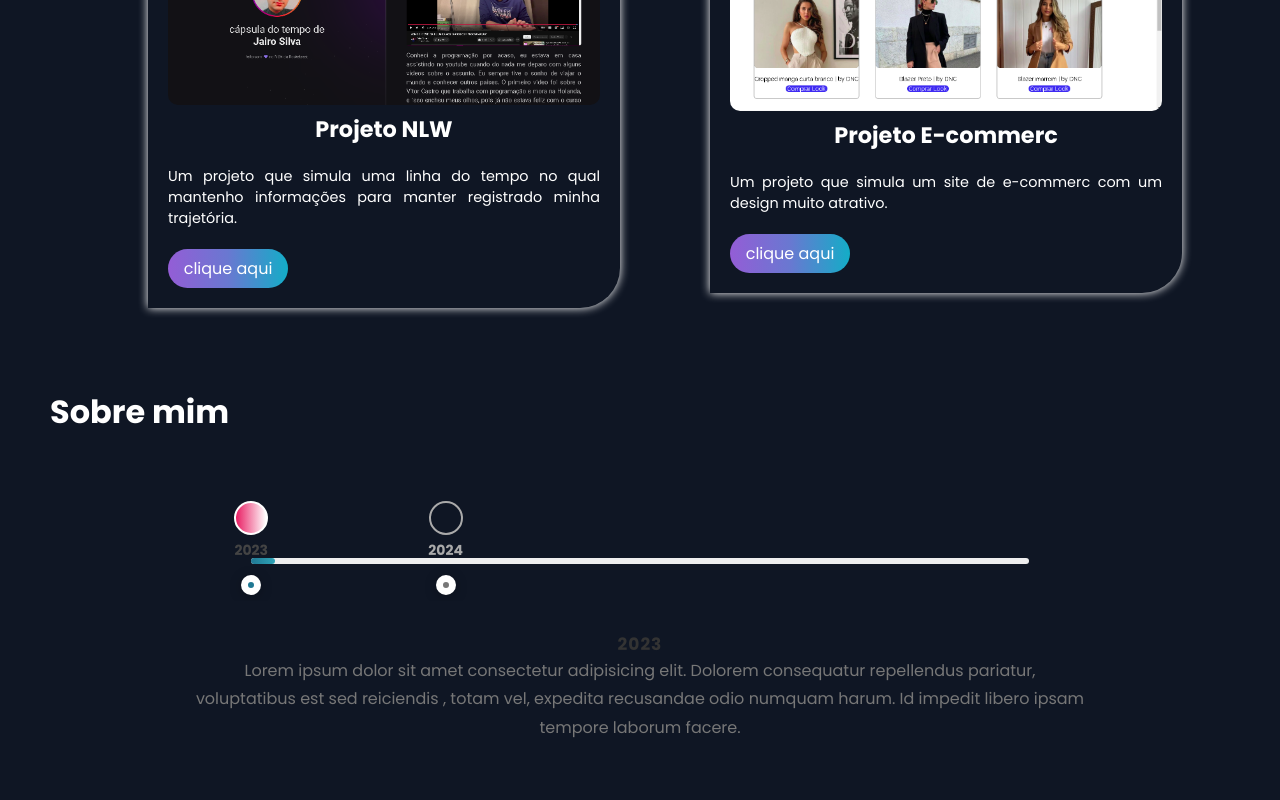
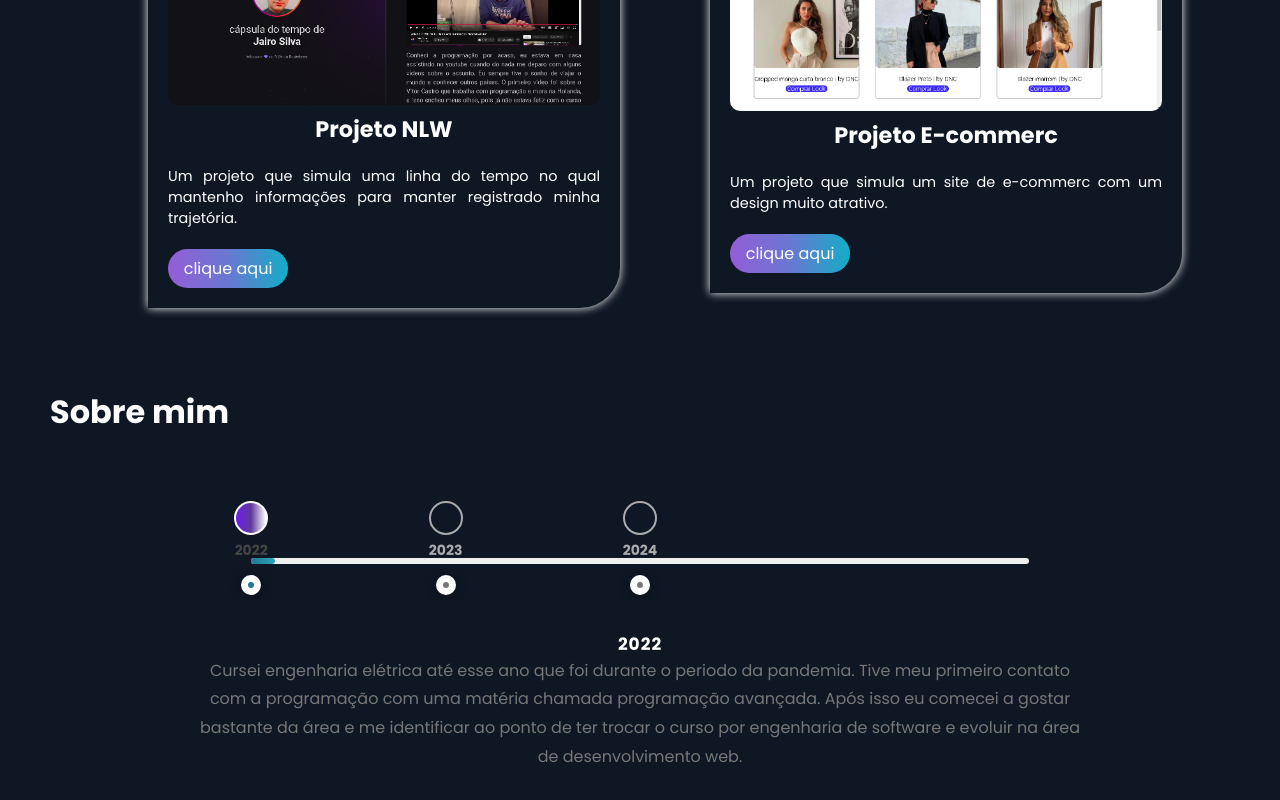
Before and after one commit to usrjair0/PortfolioD, a React (Vite) app: page / in a window 1280 px wide. Shown: the part 1263-2063 px from the top of the page. Before the commit the page ends 2036 px from the top, so only its background shows below. Built offline with nearby package versions, Linux system fonts and the light colour scheme.

Commit message:
finalizado aboutmept1

```diff
--- a/src/Views/AboutMe/AboutMe.jsx
+++ b/src/Views/AboutMe/AboutMe.jsx
@@ -3,7 +3,7 @@ import "./index.scss";
 
 const AboutMe = () => {
     const [progressWidth, setProgressWidth] = useState('3%');
-    const [activeYear, setActiveYear] = useState('ano2023');
+    const [activeYear, setActiveYear] = useState('ano2022');
 
     const handleStepClick = (width, year) => {
         setProgressWidth(width);
@@ -17,10 +17,13 @@ const AboutMe = () => {
             <div className="process-wrapper">
                 <div id="progress-bar-container">
                     <ul>
-                        <li className={`step step01 ${activeYear === 'ano2023' ? 'active' : ''}`} onClick={() => handleStepClick('3%', 'ano2023')}>
+                        <li className={`step step01 ${activeYear === 'ano2022' ? 'active' : ''}`} onClick={() => handleStepClick('3%', 'ano2022')}>
+                            <div className="step-inner">2022</div>
+                        </li>
+                        <li className={`step step02 ${activeYear === 'ano2023' ? 'active' : ''}`} onClick={() => handleStepClick('25%', 'ano2023')}>
                             <div className="step-inner">2023</div>
                         </li>
-                        <li className={`step step02 ${activeYear === 'ano2024' ? 'active' : ''}`} onClick={() => handleStepClick('25%', 'ano2024')}>
+                        <li className={`step step03 ${activeYear === 'ano2024' ? 'active' : ''}`} onClick={() => handleStepClick('50%', 'ano2024')}>
                             <div className="step-inner">2024</div>
                         </li>
                     </ul>
@@ -30,13 +33,19 @@ const AboutMe = () => {
                 </div>
 
                 <div id="progress-content-section">
+                    <div className={`section-content ${activeYear === 'ano2022' ? 'active' : ''}`}>
+                        <h2>2022</h2>
+                        <p>
+                            Cursei engenharia elétrica até esse ano que foi durante o periodo da pandemia. Tive
+                            meu primeiro contato com a programação com uma matéria chamada programação avançada. Após
+                            isso eu comecei a gostar bastante da área e me identificar ao ponto de ter trocar o curso
+                            por engenharia de software e evoluir na área de desenvolvimento web.
+                        </p>
+                    </div>
                     <div className={`section-content ${activeYear === 'ano2023' ? 'active' : ''}`}>
                         <h2>2023</h2>
                         <p>
-                            Lorem ipsum dolor sit amet consectetur adipisicing elit.
-                            Dolorem consequatur repellendus pariatur, voluptatibus est sed reiciendis
-                            , totam vel, expedita recusandae odio numquam harum. Id impedit libero
-                            ipsam tempore laborum facere.
+                            No ano de 2023 comecei a estudar com materiais na internet e cursos gratuitos.
                         </p>
                     </div>
 
--- a/src/Views/AboutMe/index.scss
+++ b/src/Views/AboutMe/index.scss
@@ -31,7 +31,7 @@
 }
 #progress-bar-container li.active:before, #progress-bar-container li:hover:before {
 	border:solid 2px #fff;
-	background: linear-gradient(to right, #E91E63 0%,#fff 100%);
+	background: linear-gradient(to right, #6c1ee9 0%, #603a9d 50%,#fff 100%);
 }
 
 #progress-bar-container li {
@@ -124,7 +124,8 @@
 #progress-content-section .section-content h2 {
 	font-size:17px;
 	text-transform:uppercase;
-	color:#333;
+	// color:#333;
+	color: #ffffff;
 	letter-spacing:1px;
 }
 
@@ -136,6 +137,7 @@
 
 #progress-content-section .section-content {
 	display:none;
+	//FadeInUp
 	animation: FadeInUp 700ms ease 1;
 	animation-fill-mode:forwards;
 	transform:translateY(15px);
@@ -148,8 +150,8 @@
 
 @keyframes FadeInUp {
 	0% {
-		transform:translateY(15px);
-		opacity:0;
+		transform:translateY(0px);
+		opacity:0.95;
 	}
 
 	100% {
```
